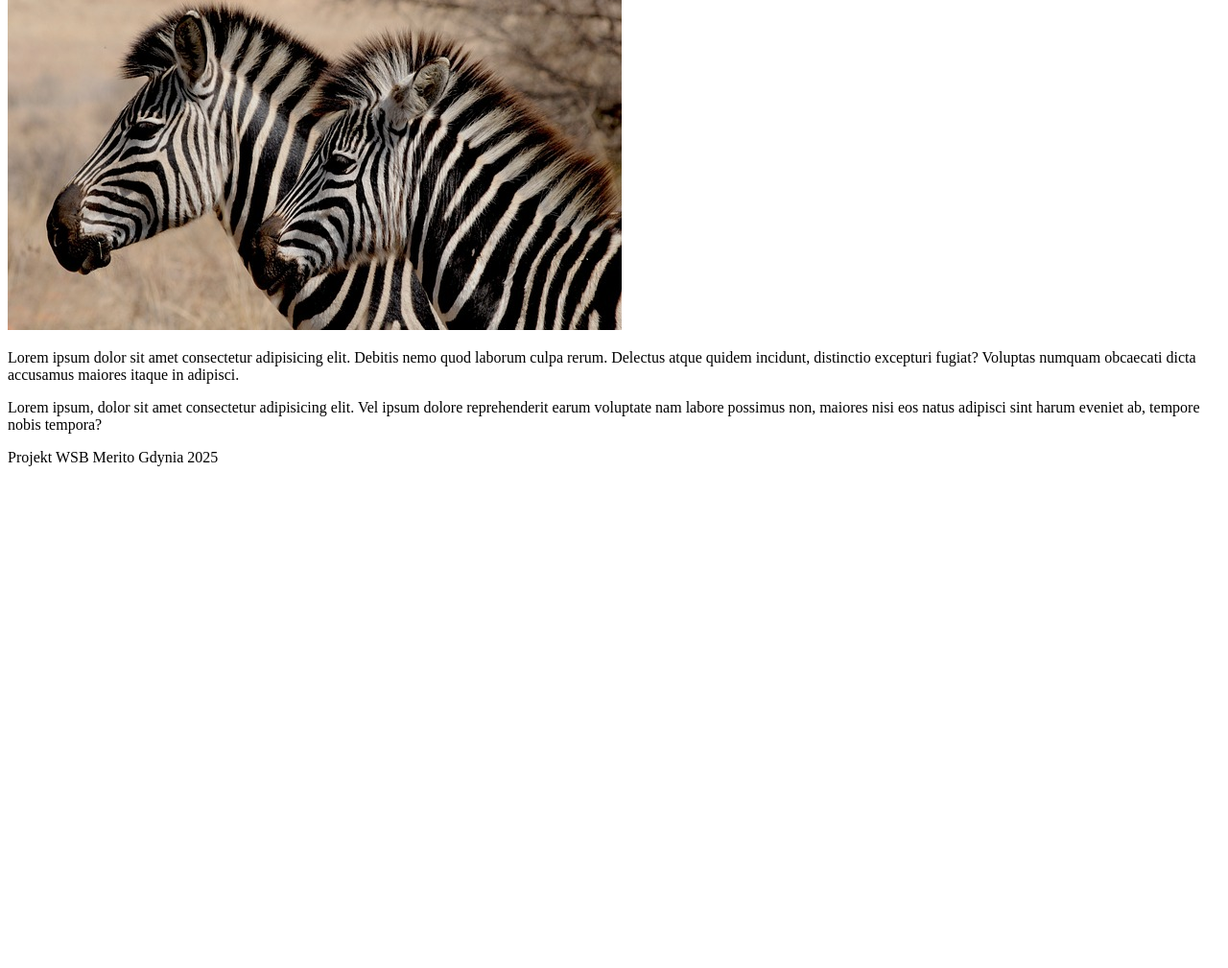
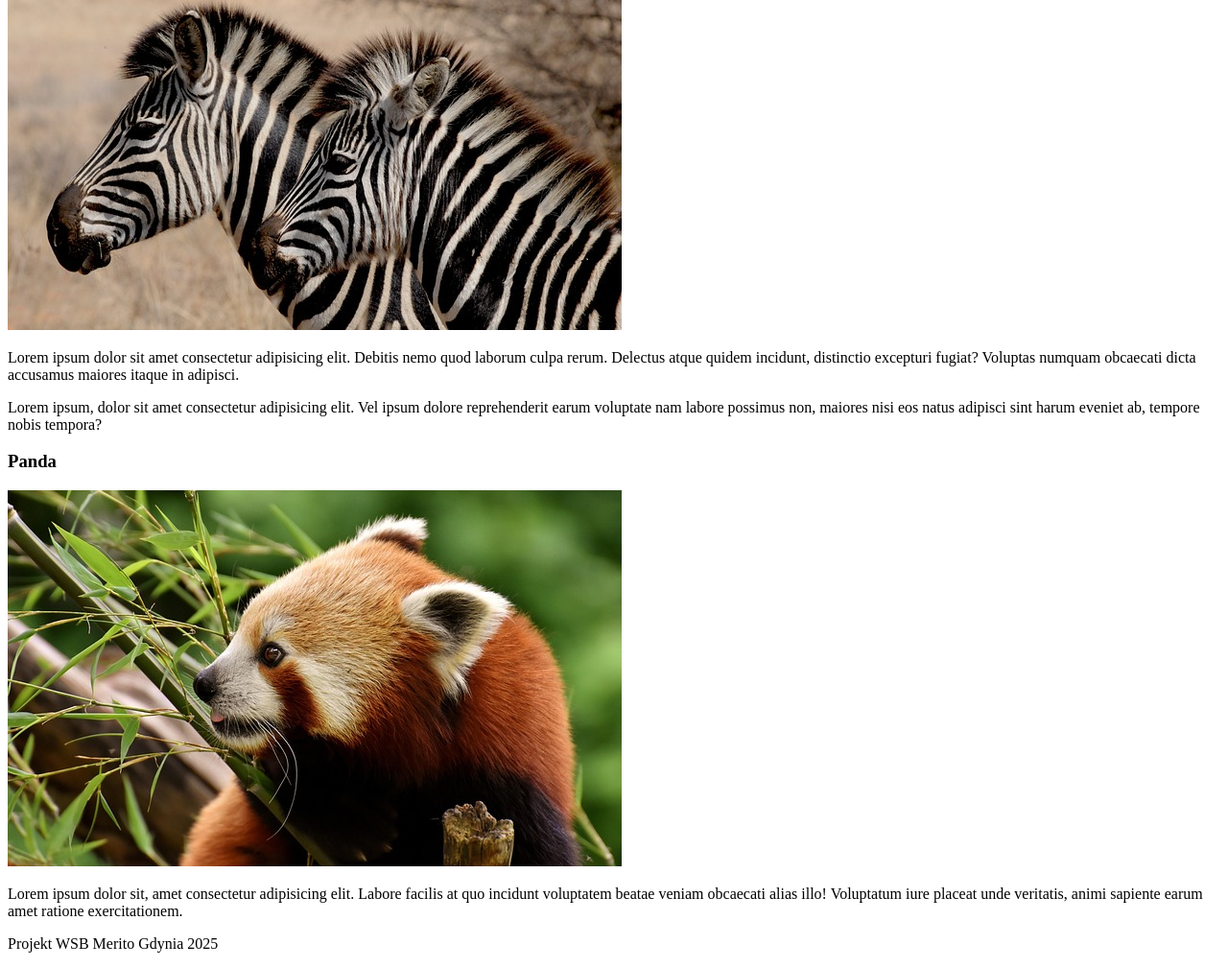
Before and after one commit to magdamadejwsb/WZ_INLN3_hyb_wszyscy, a plain HTML site: page index.html in a window 1280 px wide. Shown: the part 137-1146 px from the top of the page at 96% size. Before the commit the page ends 800 px from the top, so only its background shows below. Drawn offline with Linux system fonts and the light colour scheme.

Commit message:
dodaj sekcje panda

```diff
--- a/index.html
+++ b/index.html
@@ -16,6 +16,11 @@
             <p>Lorem ipsum dolor sit amet consectetur adipisicing elit. Debitis nemo quod laborum culpa rerum. Delectus atque quidem incidunt, distinctio excepturi fugiat? Voluptas numquam obcaecati dicta accusamus maiores itaque in adipisci.</p>
             <p>Lorem ipsum, dolor sit amet consectetur adipisicing elit. Vel ipsum dolore reprehenderit earum voluptate nam labore possimus non, maiores nisi eos natus adipisci sint harum eveniet ab, tempore nobis tempora?</p>
         </section>
+        <section>
+            <h3>Panda</h3>
+            <img src="./img/panda.jpg" alt="">
+            <p>Lorem ipsum dolor sit, amet consectetur adipisicing elit. Labore facilis at quo incidunt voluptatem beatae veniam obcaecati alias illo! Voluptatum iure placeat unde veritatis, animi sapiente earum amet ratione exercitationem.</p>
+        </section>
     </main>
     <footer>
         <p>Projekt WSB Merito Gdynia 2025</p>
```
Also changed, not shown: img/panda.jpg (added).
